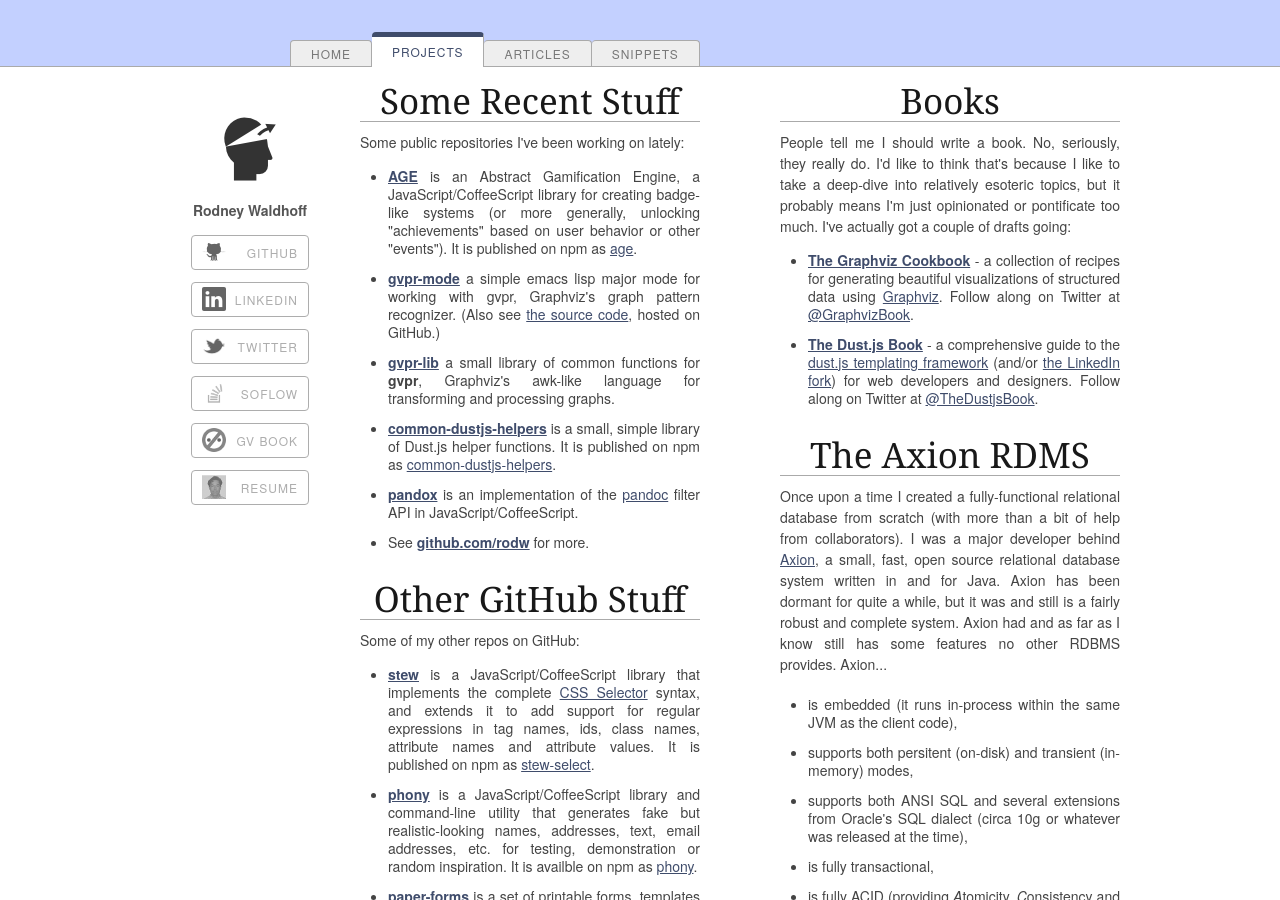
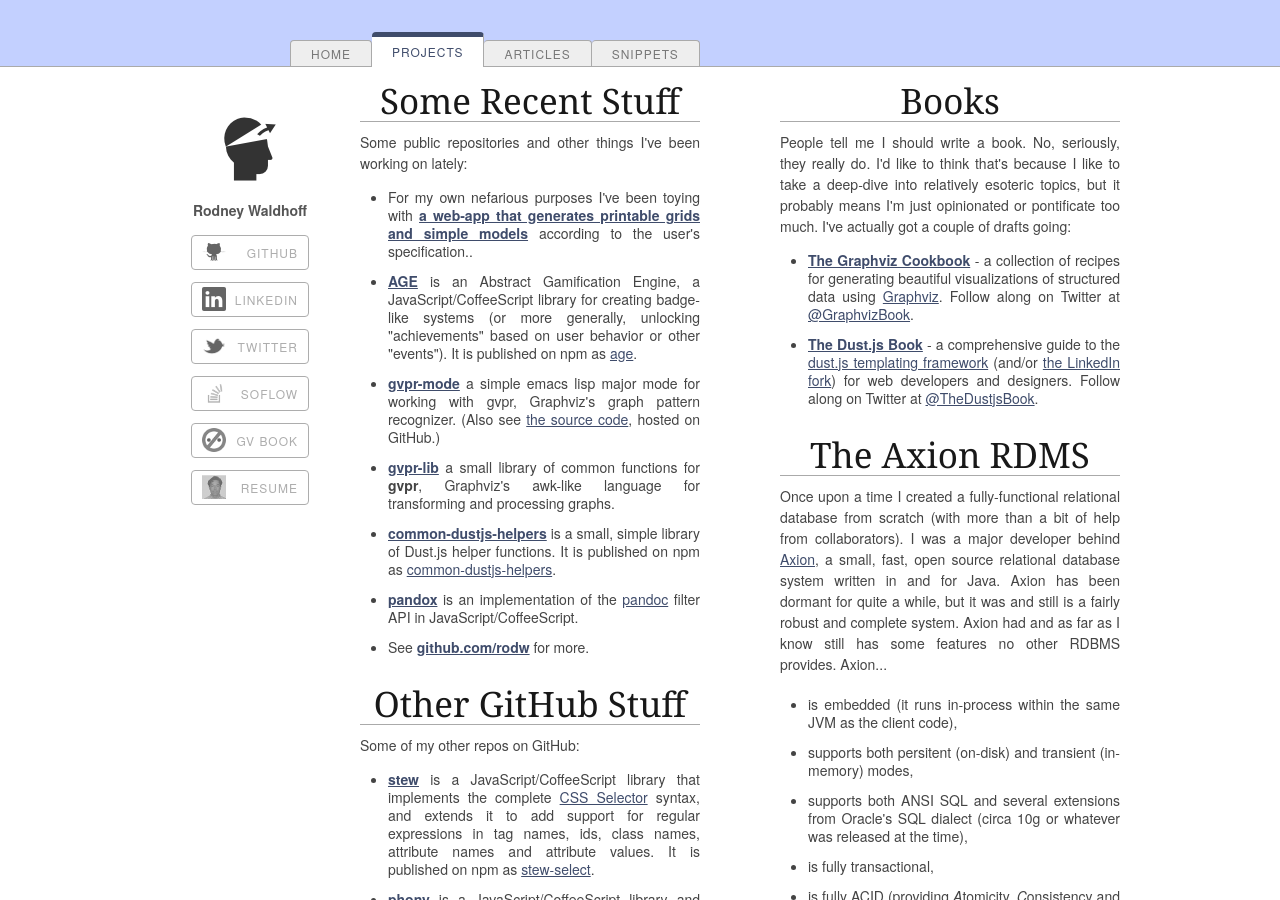
Before and after one commit to rodw/rodw.github.com, a Jekyll site: the page built from project/index.html, in a window 1280 px wide and 900 px high. Built offline with Jekyll 4.4.1, drawn with Linux system fonts in a browser that asks for light colours; Markdown is read by kramdown in place of the engine named in the settings.

Commit message:
add link to /pnp

```diff
--- a/project/index.html
+++ b/project/index.html
@@ -11,8 +11,9 @@ tweaks:
     <div class="align-both">
       <h2 class="mtop align-center remove-bottom">Some Recent Stuff</h2>
       <hr class="half-bottom remove-top"/>
-      <div>Some public repositories I've been working on lately:</div>
+      <div>Some public repositories and other things I've been working on lately:</div>
       <ul class="square">
+        <li>For my own nefarious purposes I've been toying with <b><a href="https://noumlaut.com/pnp">a web-app that generates printable grids and simple models</a></b> according to the user's specification..</li>
         <li><b><a href="https://github.com/rodw/age">AGE</a></b> is an Abstract Gamification Engine, a JavaScript/CoffeeScript library for creating badge-like systems (or more generally, unlocking "achievements" based on user behavior or other "events"). It is published on npm as <a href="https://npmjs.org/package/age">age</a>.</li>
         <li><b><a href="http://marmalade-repo.org/packages/gvpr-mode/">gvpr-mode</a></b> a simple emacs lisp major mode for working with gvpr, Graphviz's graph pattern recognizer. (Also see <a href="https://github.com/rodw/gvpr-lib/blob/master/extra/gvpr-mode.el">the source code</a>, hosted on GitHub.)</li>
         <li><b><a href="https://github.com/rodw/gvpr-lib">gvpr-lib</a></b> a small library of common functions for <b>gvpr</b>, Graphviz's awk-like language for transforming and processing graphs.</li>
```
